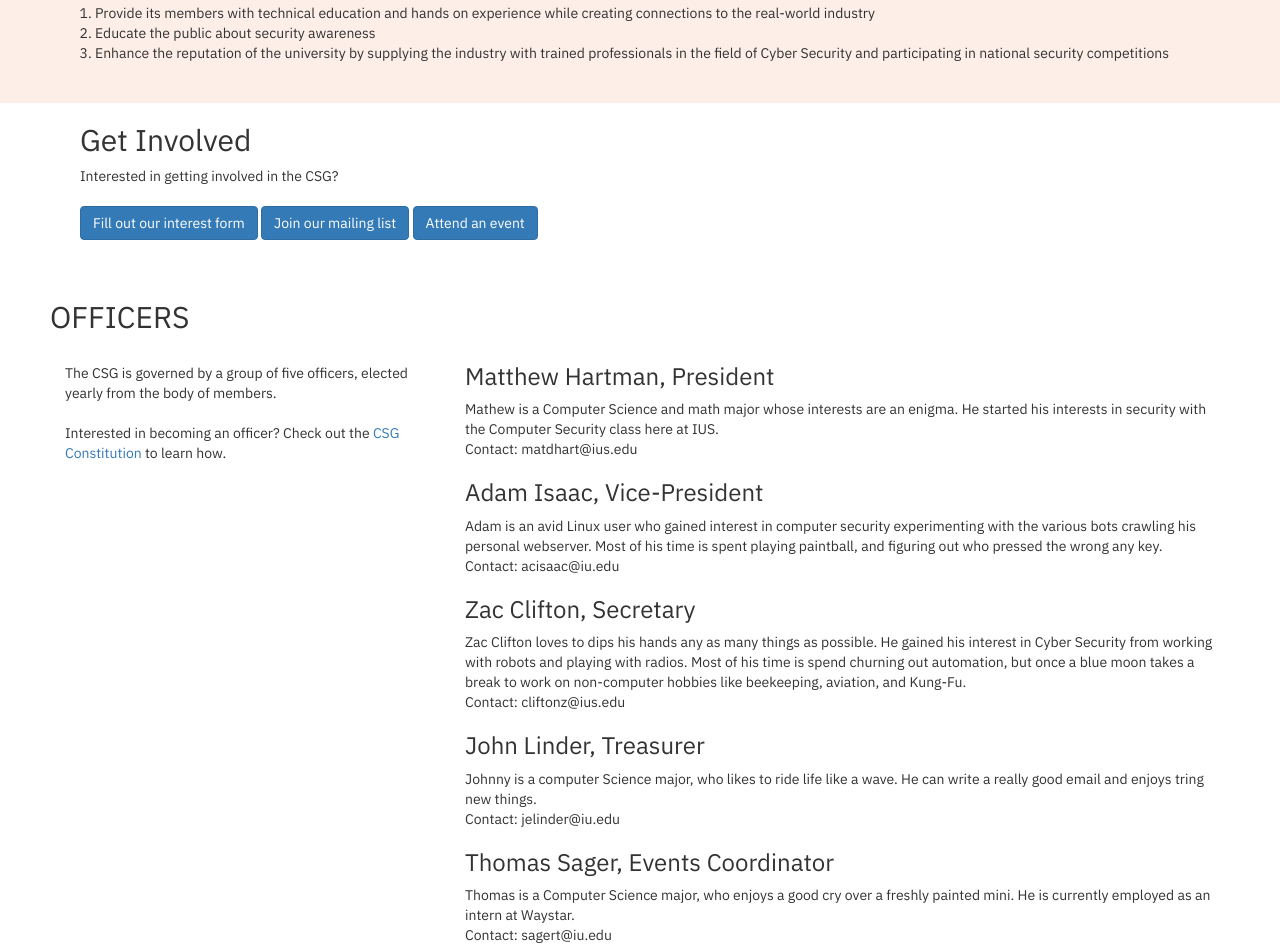
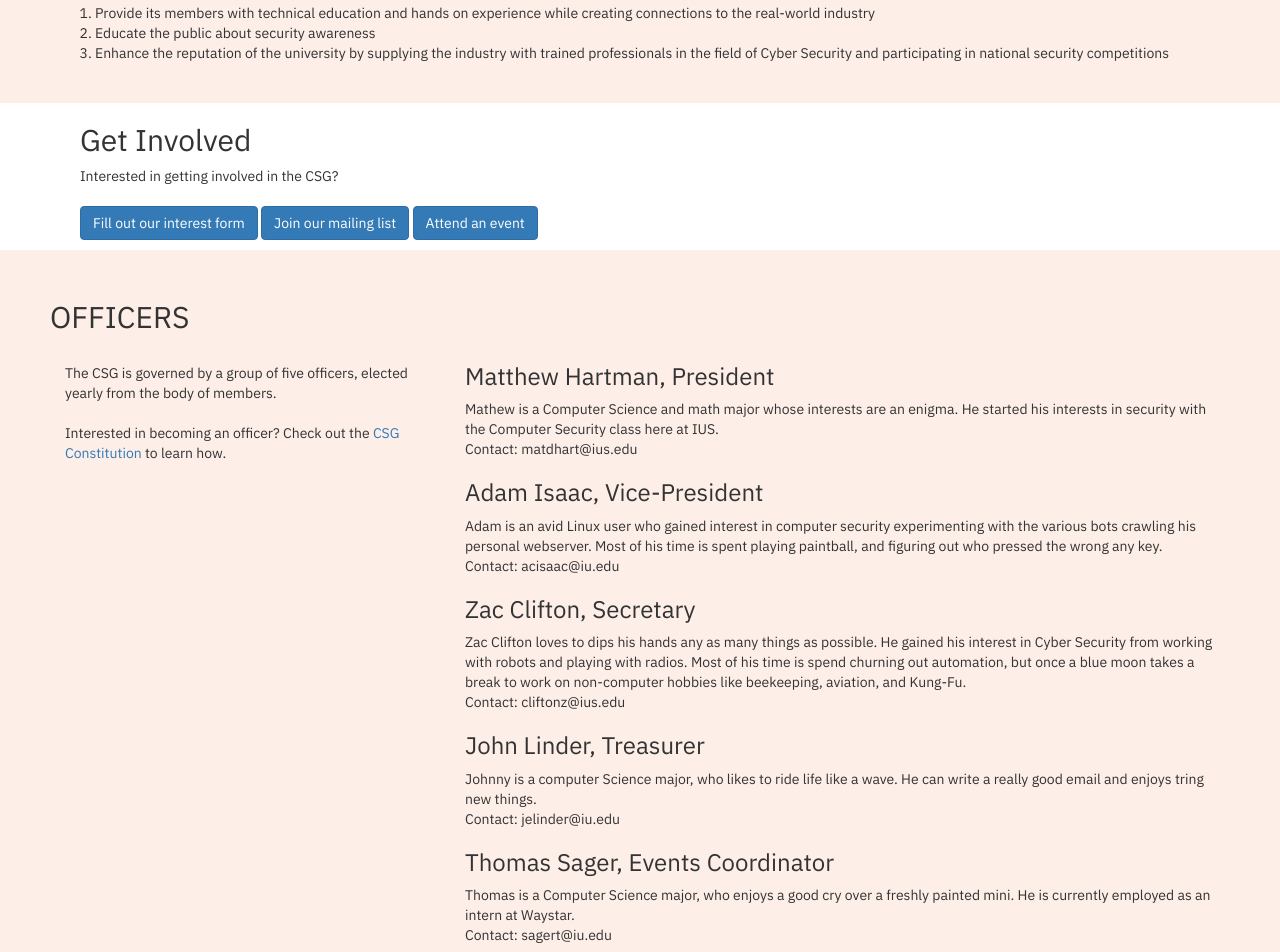
Before and after one commit to ius-csg/csghomepage, a Jekyll site: the page built from index.html, in a window 1280 px wide. Shown: the part 865-1817 px from the top of the page. Built offline with Jekyll 4.4.1, drawn with Linux system fonts in a browser that asks for light colours.

Commit message:
stylized officers

```diff
--- a/_includes/carousel.html
+++ b/_includes/carousel.html
@@ -57,6 +57,16 @@
             </div>
         </div>
 
+        <div class="item">
+            <img src="../assets/images/carousel/officer.jpg" alt="Students" style="width:100%;">
+            <div class="carousel-caption">
+                <div class="presentation">
+                    <h1>Welcome to the Computer Security Group at IU Southeast</h1><br>
+                </div>
+                {% include carousel-caption.html %}
+            </div>
+        </div>
+
     </div>
 
     <!-- Left and right controls -->
--- a/_includes/resources.html
+++ b/_includes/resources.html
@@ -1,7 +1,7 @@
 <div >
     <h2>Resources</h2>
-    <div style="resource-body">
-        <ul style="list-style-type:disc;">
+    <div>
+        <ul style="list-style-type: disc; ">
             <li>
                 <a href="https://greatscottgadgets.com/hackrf/">Great Scott Gadgets</a> for Software-Defined Radio.
             </li>
--- a/style.css
+++ b/style.css
@@ -63,6 +63,13 @@ body {
 }
 
 .index-about {
+  background-color: #fdeee8;
+  width: 100%;
+  margin: 0;
+  padding: 0;
+}
+
+.index-officers {
   background-color: #fdeee8;
   width: 100%;
   margin: 0;
```
